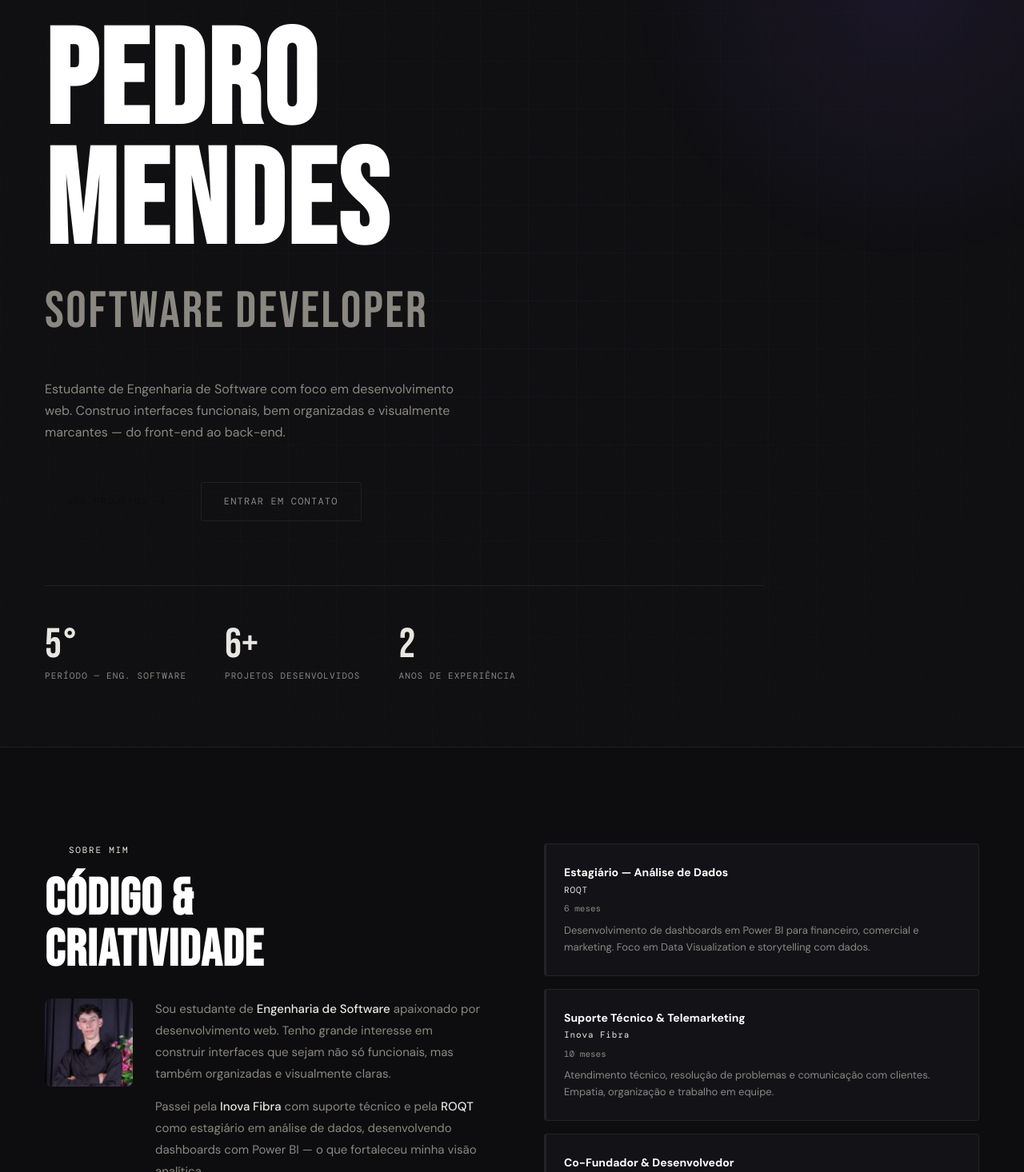
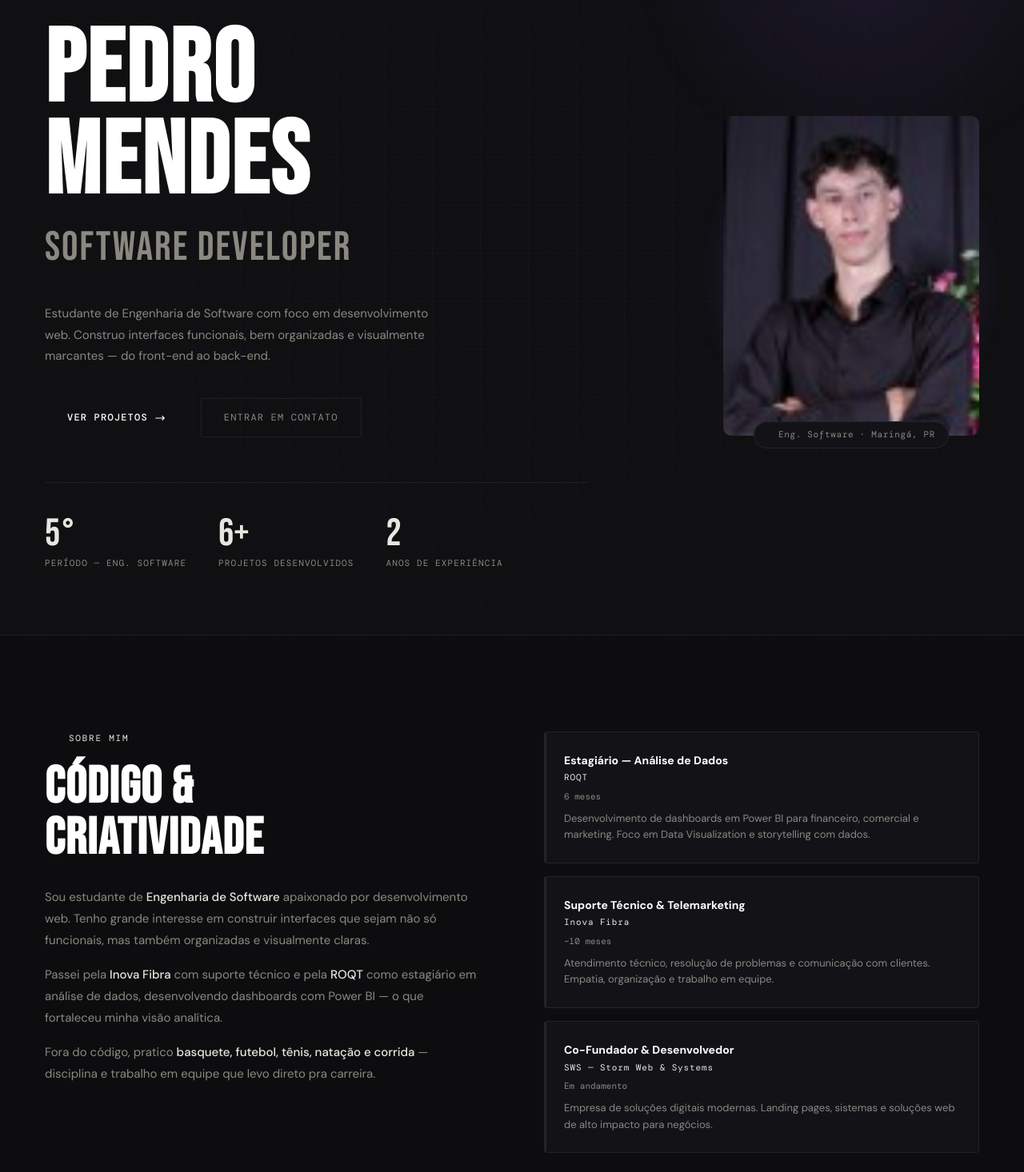
Before and after one commit to pedrolcmendes/portfolio-plcm, a React (Vite) app: page / in a window 1280 px wide. Shown: the part 164-1630 px from the top of the page at 80% size. Built offline with nearby package versions, Linux system fonts and the light colour scheme.

Commit message:
photo adicionado no hero section

```diff
--- a/src/sections/About.css
+++ b/src/sections/About.css
@@ -7,51 +7,15 @@
   border-top: 1px solid var(--border);
 }
 
-.about__intro {
-  display: flex;
-  gap: 28px;
-  align-items: flex-start;
-  margin-bottom: 24px;
-}
-
-/* Foto */
-.about__photo-wrap {
-  position: relative;
-  flex-shrink: 0;
-}
-.about__photo {
-  width: 110px;
-  height: 110px;
-  border-radius: 8px;
-  object-fit: cover;
-  position: relative;
-  z-index: 1;
-  display: block;
-}
-.about__photo-border {
-  position: absolute;
-  top: 6px; left: 6px;
-  width: 110px; height: 110px;
-  border: 2px solid var(--primary);
-  border-radius: 8px;
-  z-index: 0;
-  opacity: 0.5;
-}
-
-.about__bio p {
+.about__text p {
   font-size: 15px;
   color: var(--muted);
   line-height: 1.8;
-  margin-bottom: 14px;
+  margin-bottom: 16px;
 }
-.about__bio strong { color: var(--text); font-weight: 500; }
+.about__text strong { color: var(--text); font-weight: 500; }
 
-/* Cards de experiência */
-.about__cards {
-  display: flex;
-  flex-direction: column;
-  gap: 16px;
-}
+.about__cards { display: flex; flex-direction: column; gap: 16px; }
 
 .exp-card {
   background: var(--bg2);
@@ -64,10 +28,8 @@
 }
 .exp-card::before {
   content: '';
-  position: absolute;
-  left: 0; top: 0; bottom: 0;
-  width: 2px;
-  background: var(--border);
+  position: absolute; left: 0; top: 0; bottom: 0;
+  width: 2px; background: var(--border);
   transition: background 0.25s;
 }
 .exp-card:hover { border-color: rgba(139,92,246,.25); transform: translateX(4px); }
@@ -80,5 +42,4 @@
 
 @media (max-width: 900px) {
   .about { grid-template-columns: 1fr; padding: 80px 24px; gap: 48px; }
-  .about__intro { flex-direction: column; }
 }
--- a/src/sections/About.jsx
+++ b/src/sections/About.jsx
@@ -1,5 +1,4 @@
 import { useScrollReveal } from '../components/useScrollReveal'
-import photo from '../assets/photo.jpg'
 import './About.css'
 
 const experiences = [
@@ -12,7 +11,7 @@ const experiences = [
   {
     role: 'Suporte Técnico & Telemarketing',
     company: 'Inova Fibra',
-    period: '10 meses',
+    period: '~10 meses',
     desc: 'Atendimento técnico, resolução de problemas e comunicação com clientes. Empatia, organização e trabalho em equipe.',
   },
   {
@@ -32,14 +31,6 @@ export default function About() {
       <div ref={textRef} className="reveal about__text">
         <div className="section-tag">Sobre mim</div>
         <h2 className="section-title">Código &amp;<br />Criatividade</h2>
-
-        {/* Foto + texto lado a lado */}
-        <div className="about__intro">
-          <div className="about__photo-wrap">
-            <img src={photo} alt="Pedro Mendes" className="about__photo" />
-            <div className="about__photo-border" />
-          </div>
-          <div className="about__bio">
         <p>
           Sou estudante de <strong>Engenharia de Software</strong> apaixonado
           por desenvolvimento web. Tenho grande interesse em construir interfaces
@@ -52,15 +43,12 @@ export default function About() {
         </p>
         <p>
           Fora do código, pratico <strong>basquete, futebol, tênis, natação e corrida</strong>{' '}
-              — esportes que me ensinam disciplina, foco e trabalho em equipe.
+          — disciplina e trabalho em equipe que levo direto pra carreira.
         </p>
-          </div>
-        </div>
       </div>
 
       <div ref={cardsRef} className="reveal reveal--delay-2 about__cards">
         {experiences.map((exp) => (
-          // key é obrigatório em listas no React — identifica cada item
           <div key={exp.company} className="exp-card">
             <div className="exp-card__role">{exp.role}</div>
             <div className="exp-card__company">{exp.company}</div>
--- a/src/sections/Hero.css
+++ b/src/sections/Hero.css
@@ -7,7 +7,7 @@
   overflow: hidden;
 }
 
-/* Backgrounds decorativos */
+/* ── Backgrounds decorativos ── */
 .hero__noise {
   position: absolute; inset: 0; z-index: 0;
   opacity: 0.035;
@@ -24,21 +24,28 @@
 }
 .hero__glow {
   position: absolute;
-  top: -200px; right: -200px;
-  width: 700px; height: 700px;
-  background: radial-gradient(circle, rgba(139,92,246,.14) 0%, transparent 70%);
+  top: -200px; right: -100px;
+  width: 600px; height: 600px;
+  background: radial-gradient(circle, rgba(139,92,246,.16) 0%, transparent 70%);
   z-index: 0;
   animation: heroPulse 6s ease-in-out infinite;
 }
 @keyframes heroPulse { 0%,100%{opacity:.7} 50%{opacity:1} }
 
-.hero__content {
+/* ── Layout dois columns ── */
+.hero__inner {
   position: relative;
   z-index: 1;
-  max-width: 900px;
+  display: grid;
+  grid-template-columns: 1fr auto;
+  gap: 64px;
+  align-items: center;
+  max-width: 1200px;
 }
 
-/* Tag */
+/* ── Coluna texto ── */
+.hero__content { max-width: 680px; }
+
 .hero__tag {
   display: inline-flex;
   align-items: center;
@@ -58,10 +65,9 @@
   background: var(--primary);
 }
 
-/* Nome */
 .hero__name {
   font-family: var(--font-hero);
-  font-size: clamp(88px, 13vw, 180px);
+  font-size: clamp(72px, 10vw, 150px);
   line-height: 0.9;
   color: var(--white);
   letter-spacing: 0.02em;
@@ -72,7 +78,7 @@
 
 .hero__role {
   font-family: var(--font-hero);
-  font-size: clamp(32px, 5vw, 64px);
+  font-size: clamp(26px, 4vw, 52px);
   color: var(--muted);
   letter-spacing: 0.04em;
   margin-top: 8px;
@@ -81,70 +87,56 @@
 }
 
 .hero__desc {
-  max-width: 520px;
-  font-size: 16px;
+  max-width: 480px;
+  font-size: 15px;
   color: var(--muted);
-  line-height: 1.7;
-  margin-top: 32px;
+  line-height: 1.75;
+  margin-top: 28px;
   opacity: 0;
   animation: fadeUp 0.7s 0.65s forwards;
 }
 
-/* CTAs */
+/* ── CTAs ── */
 .hero__cta {
   display: flex;
   gap: 16px;
   flex-wrap: wrap;
-  margin-top: 48px;
+  margin-top: 40px;
   opacity: 0;
   animation: fadeUp 0.7s 0.8s forwards;
 }
 
 .btn-primary {
-  display: inline-flex;
-  align-items: center;
-  gap: 8px;
+  display: inline-flex; align-items: center; gap: 8px;
   background: var(--primary);
-  color: #0d0d0f;
+  color: #fff;
   font-family: var(--font-mono);
-  font-size: 12px;
-  letter-spacing: 0.1em;
-  text-transform: uppercase;
+  font-size: 12px; letter-spacing: 0.1em; text-transform: uppercase;
   padding: 14px 28px;
-  border: none;
-  border-radius: 2px;
-  text-decoration: none;
-  font-weight: 500;
+  border: none; border-radius: 2px;
+  text-decoration: none; font-weight: 500;
   transition: background 0.2s, transform 0.2s;
   cursor: none;
 }
 .btn-primary:hover { background: #a78bfa; transform: translateY(-2px); }
 
 .btn-outline {
-  display: inline-flex;
-  align-items: center;
-  gap: 8px;
+  display: inline-flex; align-items: center; gap: 8px;
   border: 1px solid var(--border);
   color: var(--muted);
   font-family: var(--font-mono);
-  font-size: 12px;
-  letter-spacing: 0.1em;
-  text-transform: uppercase;
-  padding: 14px 28px;
-  border-radius: 2px;
+  font-size: 12px; letter-spacing: 0.1em; text-transform: uppercase;
+  padding: 14px 28px; border-radius: 2px;
   text-decoration: none;
   transition: border-color 0.2s, color 0.2s, transform 0.2s;
   cursor: none;
 }
 .btn-outline:hover { border-color: var(--primary); color: var(--primary); transform: translateY(-2px); }
 
-/* Stats */
+/* ── Stats ── */
 .hero__stats {
-  display: flex;
-  gap: 48px;
-  flex-wrap: wrap;
-  margin-top: 80px;
-  padding-top: 48px;
+  display: flex; gap: 40px; flex-wrap: wrap;
+  margin-top: 56px; padding-top: 40px;
   border-top: 1px solid var(--border);
   opacity: 0;
   animation: fadeUp 0.7s 1s forwards;
@@ -152,25 +144,106 @@
 .hero__stat-num {
   display: block;
   font-family: var(--font-hero);
-  font-size: 52px;
-  color: var(--primary);
-  line-height: 1;
+  font-size: 48px; color: var(--primary); line-height: 1;
 }
 .hero__stat-label {
   display: block;
   font-family: var(--font-mono);
+  font-size: 11px; color: var(--muted);
+  letter-spacing: 0.1em; text-transform: uppercase; margin-top: 4px;
+}
+
+/* ── Coluna foto ── */
+.hero__photo-col {
+  opacity: 0;
+  animation: fadeUp 0.8s 0.5s forwards;
+}
+
+.hero__photo-wrap {
+  position: relative;
+  width: 320px;
+}
+
+/* Glow roxo atrás da foto */
+.hero__photo-glow {
+  position: absolute;
+  inset: -24px;
+  background: radial-gradient(circle, rgba(139,92,246,.25) 0%, transparent 70%);
+  border-radius: 16px;
+  z-index: 0;
+  animation: heroPulse 4s ease-in-out infinite;
+}
+
+/* Borda offset */
+.hero__photo-border {
+  position: absolute;
+  top: 12px; left: 12px;
+  width: 100%; height: 100%;
+  border: 2px solid var(--primary);
+  border-radius: 12px;
+  opacity: 0.45;
+  z-index: 1;
+}
+
+.hero__photo {
+  position: relative;
+  z-index: 2;
+  width: 320px;
+  height: 400px;
+  object-fit: cover;
+  object-position: center top;
+  border-radius: 10px;
+  display: block;
+  filter: grayscale(15%);
+  transition: filter 0.3s;
+}
+.hero__photo-wrap:hover .hero__photo { filter: grayscale(0%); }
+
+/* Tag flutuante no canto */
+.hero__photo-tag {
+  position: absolute;
+  bottom: -16px; left: 50%;
+  transform: translateX(-50%);
+  z-index: 3;
+  background: var(--bg2);
+  border: 1px solid var(--border);
+  border-radius: 20px;
+  padding: 7px 16px;
+  font-family: var(--font-mono);
   font-size: 11px;
   color: var(--muted);
-  letter-spacing: 0.1em;
-  text-transform: uppercase;
-  margin-top: 4px;
+  white-space: nowrap;
+  display: flex; align-items: center; gap: 7px;
+  letter-spacing: 0.06em;
 }
+.hero__photo-tag-dot {
+  width: 7px; height: 7px;
+  background: var(--primary);
+  border-radius: 50%;
+  animation: blink 2s ease-in-out infinite;
+}
+@keyframes blink { 0%,100%{opacity:1} 50%{opacity:.3} }
 
+/* ── Animação base ── */
 @keyframes fadeUp {
   from { opacity: 0; transform: translateY(24px); }
   to   { opacity: 1; transform: translateY(0); }
 }
 
+/* ── Responsive ── */
+@media (max-width: 1024px) {
+  .hero__inner {
+    grid-template-columns: 1fr;
+    gap: 48px;
+  }
+  .hero__photo-col {
+    display: flex;
+    justify-content: center;
+    order: -1; /* foto vai pra cima no mobile */
+  }
+  .hero__photo-wrap { width: 220px; }
+  .hero__photo { width: 220px; height: 275px; }
+}
 @media (max-width: 768px) {
-  .hero { padding: 120px 24px 64px; }
+  .hero { padding: 100px 24px 64px; }
 }
--- a/src/sections/Hero.jsx
+++ b/src/sections/Hero.jsx
@@ -1,3 +1,4 @@
+import photo from '../assets/photo.jpg'
 import './Hero.css'
 
 export default function Hero() {
@@ -7,6 +8,8 @@ export default function Hero() {
       <div className="hero__grid" />
       <div className="hero__glow" />
 
+      <div className="hero__inner">
+        {/* Coluna esquerda — texto */}
         <div className="hero__content">
           <div className="hero__tag">Disponível para oportunidades</div>
 
@@ -48,6 +51,21 @@ export default function Hero() {
             </div>
           </div>
         </div>
+
+        {/* Coluna direita — foto */}
+        <div className="hero__photo-col">
+          <div className="hero__photo-wrap">
+            <div className="hero__photo-glow" />
+            <div className="hero__photo-border" />
+            <img src={photo} alt="Pedro Mendes" className="hero__photo" />
+            {/* Tag flutuante */}
+            <div className="hero__photo-tag">
+              <span className="hero__photo-tag-dot" />
+              Eng. Software · Maringá, PR
+            </div>
+          </div>
+        </div>
+      </div>
     </section>
   )
 }
```
Lines whose indentation alone changed are shown as unchanged.
